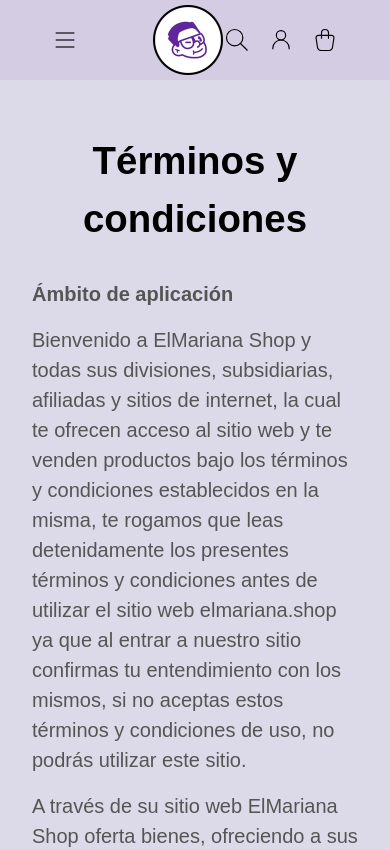
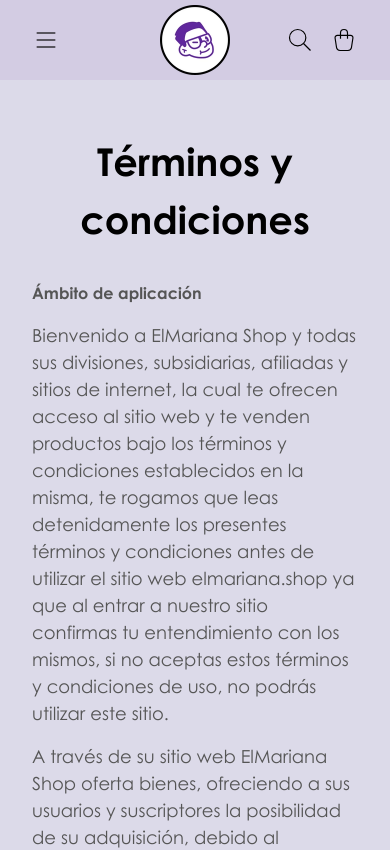
Before and after one commit to AdrianGerman/elmariana-shop, a React (Vite) app: page /pages/terms in a window 390 px wide. Shown: the top 850 px of the page. Built offline with nearby package versions, Linux system fonts and the light colour scheme.

Commit message:
responsive design and font web

```diff
--- a/src/components/Footer/FooterComponent.css
+++ b/src/components/Footer/FooterComponent.css
@@ -7,6 +7,8 @@
 }
 
 .text-footer {
+  margin-top: 2rem;
+
   display: flex;
   gap: 1.5rem;
 }
@@ -41,3 +43,11 @@
   width: 44px;
   border-radius: 20%;
 }
+
+@media (max-width: 550px) {
+  .text-footer {
+    display: flex;
+    flex-direction: column;
+    text-align: center;
+  }
+}
--- a/src/components/Header/HeaderComponent.css
+++ b/src/components/Header/HeaderComponent.css
@@ -5,3 +5,9 @@
   top: 0;
   left: 0;
 }
+
+@media (max-width: 900px) {
+  .video-container video {
+    height: 100%;
+  }
+}
--- a/src/components/Home/HomeComponent.css
+++ b/src/components/Home/HomeComponent.css
@@ -49,7 +49,6 @@
   transition: all 300ms cubic-bezier(0.23, 1, 0.32, 1);
   user-select: none;
   -webkit-user-select: none;
-  touch-action: manipulation;
   width: 100%;
   will-change: transform;
 }
@@ -69,3 +68,11 @@
   box-shadow: none;
   transform: translateY(0);
 }
+
+@media (max-width: 630px) {
+  .descubrelo-button {
+    padding: 4px 20px;
+    font-size: 12px;
+    min-height: 40px;
+  }
+}
--- a/src/components/Nav/NavComponent.css
+++ b/src/components/Nav/NavComponent.css
@@ -75,6 +75,10 @@
   align-content: space-between;
   height: 100%;
   overflow-y: auto;
+
+  ul li {
+    list-style: none;
+  }
 }
 
 /* Estilo del menú cuando está abierto */
@@ -117,3 +121,13 @@
     cursor: pointer;
   }
 }
+
+@media (max-width: 450px) {
+  nav {
+    padding-left: 2rem;
+    padding-right: 2rem;
+  }
+  .none {
+    display: none;
+  }
+}
--- a/src/components/Nav/NavComponent.jsx
+++ b/src/components/Nav/NavComponent.jsx
@@ -157,11 +157,11 @@
           </svg>
 
           <svg
+            className="none"
             width="28"
             height="28"
             viewBox="0 0 24 24"
             fill="none"
-            xmlns="http://www.w3.org/2000/svg"
             color="#000000"
           >
             <path
--- a/src/components/ProductCard/ProductCard.css
+++ b/src/components/ProductCard/ProductCard.css
@@ -18,7 +18,6 @@
 
   & div {
     display: flex;
-    /* place-content: center; */
     justify-content: center;
     align-items: center;
   }
@@ -27,10 +26,12 @@
 .bg-image {
   z-index: 0;
   position: relative;
+  max-width: 100%;
 }
 
 .product-img {
   position: absolute;
   z-index: 1;
+  max-width: 100%;
   width: 500px;
 }
--- a/src/components/pages/Faqs.css
+++ b/src/components/pages/Faqs.css
@@ -2,9 +2,7 @@
   padding: 20px 2rem 20px 2rem;
   max-width: 800px;
   margin: 0 auto;
-  font-family: Arial, Helvetica, sans-serif, -apple-system, BlinkMacSystemFont,
-    "Segoe UI", Roboto, Oxygen, Ubuntu, Cantarell, "Open Sans", "Helvetica Neue",
-    sans-serif;
+  font-family: "Century Gothic", sans-serif;
 
   h2 {
     text-align: center;
@@ -65,8 +63,8 @@
   padding-top: 10px;
   color: #555;
   font-size: 16px;
-  font-family: "Segoe UI", Roboto, Oxygen, Ubuntu, Cantarell, "Open Sans",
-    "Helvetica Neue", sans-serif;
+  font-family: "Century Gothic", sans-serif;
+
   line-height: 1.8;
 
   margin-bottom: 1.5rem;
--- a/src/components/pages/Terms.css
+++ b/src/components/pages/Terms.css
@@ -2,9 +2,7 @@
   padding: 20px 2rem 4rem 2rem;
   max-width: 800px;
   margin: 0 auto;
-  font-family: Arial, Helvetica, sans-serif, -apple-system, BlinkMacSystemFont,
-    "Segoe UI", Roboto, Oxygen, Ubuntu, Cantarell, "Open Sans", "Helvetica Neue",
-    sans-serif;
+  font-family: "Century Gothic", sans-serif;
 
   h2 {
     font-size: 2.4rem;
@@ -15,7 +13,7 @@
 
 .text-terms {
   color: #555;
-  font-size: 20px;
+  font-size: 18px;
   line-height: calc(1 + 0.8 / var(--font-body-scale));
   font-family: var(--font-body-family);
   font-style: var(--font-body-style);
@@ -24,4 +22,8 @@
   p {
     margin-top: 1rem;
   }
+
+  b {
+    font-size: 16px;
+  }
 }
```
